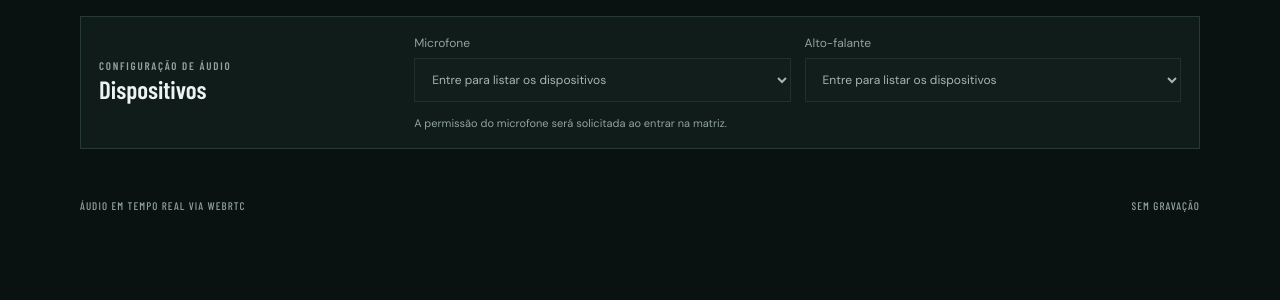
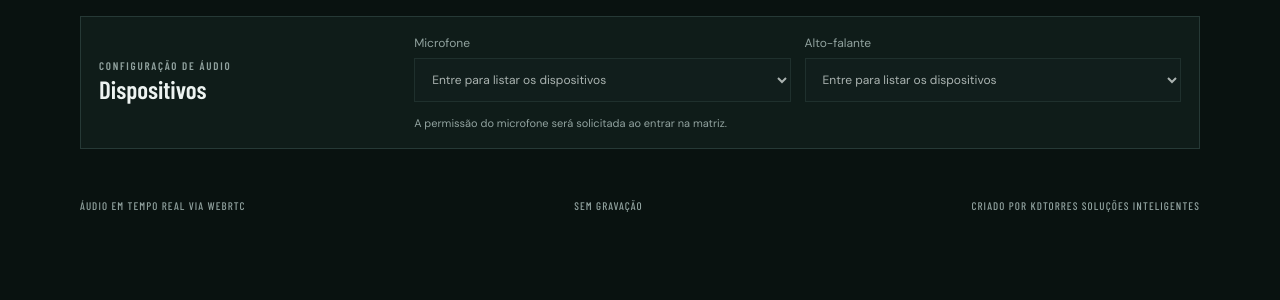
Before and after one commit to Kedesdt/intercom, a Flask app: page / in a window 1280 px wide. Shown: the part 445-745 px from the top of the page. Run offline with Flask 3, Linux system fonts and the light colour scheme; some libraries are stand-ins or nearby versions.

Commit message:
adicionado o desenvolvedor

```diff
--- a/redirect_server.py
+++ b/redirect_server.py
@@ -34,4 +34,5 @@ if __name__ == "__main__":
     app.run(
         host="0.0.0.0",
         port=int(os.environ.get("REDIRECT_PORT", "80")),
+        debug=True
     )
--- a/templates/index.html
+++ b/templates/index.html
@@ -33,7 +33,7 @@
       <p id="device-hint" class="device-hint">A permissão do microfone será solicitada ao entrar na matriz.</p>
     </section>
 
-    <footer><span>Áudio em tempo real via WebRTC</span><span>Sem gravação</span></footer>
+    <footer><span>Áudio em tempo real via WebRTC</span><span>Sem gravação</span><span>Criado por Kdtorres Soluções Inteligentes</span></footer>
   </main>
   <script src="https://cdn.socket.io/4.7.5/socket.io.min.js"></script>
   <script src="{{ url_for('static', filename='app.js', v='4') }}"></script>
```
